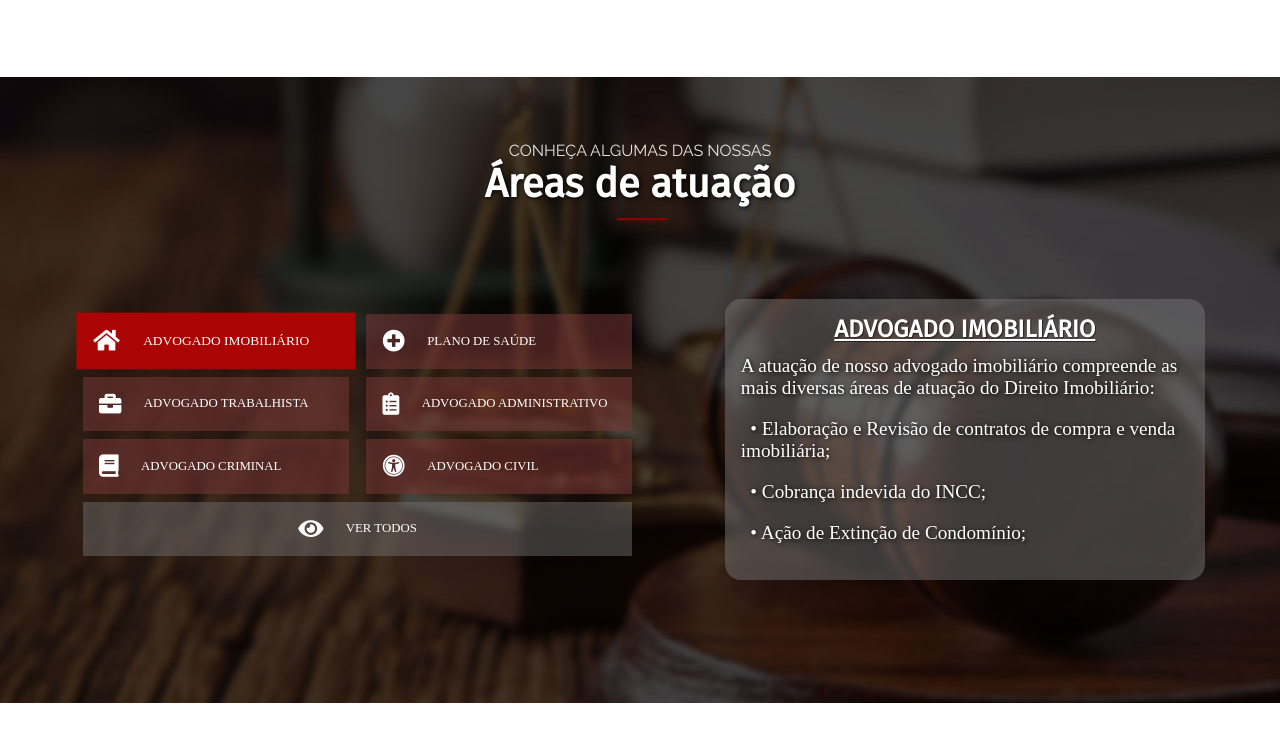
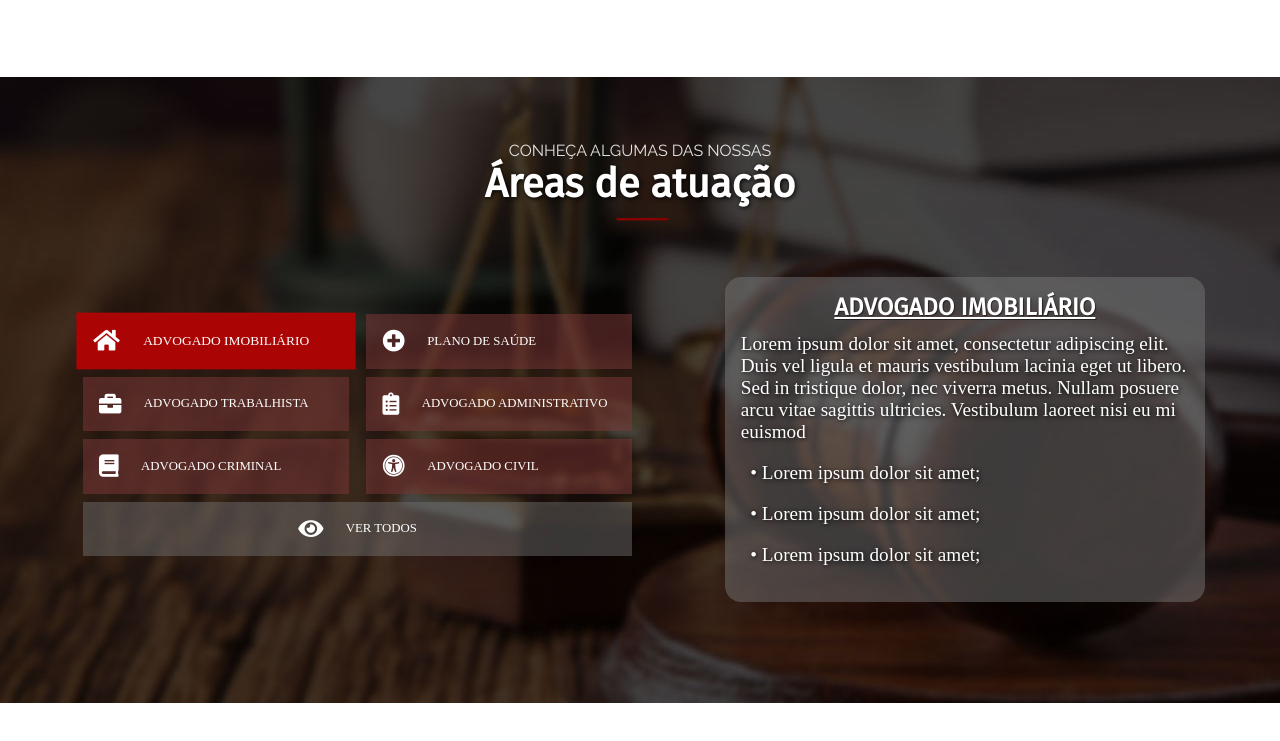
Before and after one commit to matheusmhq/advocacia, a plain HTML site: page index.html in a window 1280 px wide. Both pictures are taken after a click on the element "ADVOGADO IMOBILIÁRIO". Shown: the part 1099-1840 px from the top of the page. Drawn offline with Linux system fonts and the light colour scheme.

Commit message:
Detalhes

```diff
--- a/index.html
+++ b/index.html
@@ -193,7 +193,7 @@
                         <i class="fas fa-minus fa-2x iconepadrao"></i>
                         <i class="fas fa-minus fa-2x iconepadrao"></i>
                     </span>
-                    <p class="cinza textosobre-pi">A ADVOCACIA caracteriza-se por uma prática advocatícia inovadora, baseada principalmente nas soluções extrajudiciais (mais rápidas e mais acessíveis) e nas soluções judiciais elaboradas por meio da combinação da profunda experiência prática de seus advogados e de pesquisas jurídicas focadas exclusivamente nos casos apresentados. </p>
+                    <p class="cinza textosobre-pi">Lorem ipsum dolor sit amet, consectetur adipiscing elit. Duis vel ligula et mauris vestibulum lacinia eget ut libero. Sed in tristique dolor, nec viverra metus. Nullam posuere arcu vitae sagittis ultricies. Vestibulum laoreet nisi eu mi euismod, quis placerat nibh consectetur. Maecenas a quam a felis venenatis ultrices a eget sem. Nunc scelerisque commodo massa. Sed sodales, risus non lobortis blandit.</p>
                 </div>
 
                 <div class="bgqs-pi container">
@@ -206,7 +206,7 @@
                             <i class="fas fa-minus fa-2x iconepadrao"></i>
                             <i class="fas fa-minus fa-2x iconepadrao"></i>
                         </span>
-                        <p class="cinza">"Prestar serviços de alto nível de eficácia, inovação e flexibilidade, proporcionando soluções de forma colaborativa com nossos parceiros, maximizando resultados, com equipe ética, comprometida e competente."</p>
+                        <p class="cinza">"Lorem ipsum dolor sit amet, consectetur adipiscing elit. Duis vel ligula et mauris vestibulum lacinia eget ut libero. Sed in tristique dolor, nec viverra metus. Nullam posuere arcu vitae sagittis ultricies."</p>
                     </div>
 
                     <span class="espacoqs"></span>
@@ -220,7 +220,7 @@
                             <i class="fas fa-minus fa-2x iconepadrao"></i>
                             <i class="fas fa-minus fa-2x iconepadrao"></i>
                         </span>
-                        <p class="cinza">"Tornar-se referência através de nossos produtos e serviços, através da melhoria contínua de nossos processos e qualificação de nossa equipe, oferecer os melhores serviços para os nossos parceiros.”</p>
+                        <p class="cinza">"Lorem ipsum dolor sit amet, consectetur adipiscing elit. Duis vel ligula et mauris vestibulum lacinia eget ut libero. Sed in tristique dolor, nec viverra metus. Nullam posuere arcu vitae sagittis ultricies.”</p>
                     </div>
                 </div>
             </section>
@@ -279,52 +279,52 @@
 
                              <div class="textofixo texto01 wow bounceInRight">
                                 <p class="areaespecifica"></p>
-                                 <p>Com quase uma década de atuação nas áreas de Direito Imobiliário, Trabalhista, Familiar, Criminal, Licitações e Contratos Públicos, Recursos de multas e suspensão do direito de dirigir, Serviços de Planos de Saúde e Adiamento do Serviço Militar Obrigatório para Médicos, a <strong>ADVOCACIA</strong> destaca-se como um escritório moderno e com soluções práticas para o atendimento das demandas de seus clientes.</p>
+                                 <p>Lorem ipsum dolor sit amet, consectetur adipiscing elit. Duis vel ligula et mauris vestibulum lacinia eget ut libero. Sed in tristique dolor, nec viverra metus. Nullam posuere arcu vitae sagittis ultricies. Vestibulum laoreet nisi eu mi euismod, quis placerat nibh consectetur. Maecenas a quam a felis venenatis ultrices a eget sem. Nunc scelerisque commodo massa. Sed sodales, risus non lobortis blandit, eros erat iaculis est, at efficitur arcu odio sed dolor. </p>
                             </div>
 
 
 
                             <div class="textopadrao texto01 animated bounceInRight">
                                 <p class="areaespecifica">ADVOGADO IMOBILIÁRIO</p>
-                                <p>A atuação de nosso advogado imobiliário compreende as mais diversas áreas de atuação do Direito Imobiliário:</p>
-                                <p>&nbsp;&nbsp;• Elaboração e Revisão de contratos de compra e venda imobiliária;</p>
-                                <p>&nbsp;&nbsp;• Cobrança indevida do INCC;</p>
-                                <p>&nbsp;&nbsp;• Ação de Extinção de Condomínio;</p>
+                                <p>Lorem ipsum dolor sit amet, consectetur adipiscing elit. Duis vel ligula et mauris vestibulum lacinia eget ut libero. Sed in tristique dolor, nec viverra metus. Nullam posuere arcu vitae sagittis ultricies. Vestibulum laoreet nisi eu mi euismod</p>
+                                <p>&nbsp;&nbsp;• Lorem ipsum dolor sit amet;</p>
+                                <p>&nbsp;&nbsp;• Lorem ipsum dolor sit amet;</p>
+                                <p>&nbsp;&nbsp;• Lorem ipsum dolor sit amet;</p>
                             </div>
 
                             <div class="textopadrao texto02 animated bounceInUp">
                                 <p class="areaespecifica">Plano de saúde</p>
-                                <p>Possuímos em nosso escritório advogado especialista em plano de saúde. Isso se faz necessário nos dias de hoje pela quantidade de abusos praticados pelas operadoras de planos de saúde é cada vez mais frequente</p>
-                                <p>&nbsp;&nbsp;• Reajustes abusivos de mensalidade decorrente de mudança de faixa etária (56 anos; 59 anos; 60 anos ou mais);</p>
-                                <p>&nbsp;&nbsp;• Cobertura de home care;</p>
+                                <p>Lorem ipsum dolor sit amet, consectetur adipiscing elit. Duis vel ligula et mauris vestibulum lacinia eget ut libero. Sed in tristique dolor, nec viverra metus. Nullam posuere arcu vitae sagittis ultricies.</p>
+                                <p>&nbsp;&nbsp;• Lorem ipsum dolor sit amet;</p>
+                                <p>&nbsp;&nbsp;• Lorem ipsum dolor sit amet;</p>
                             </div>
 
                             <div class="textopadrao texto03 animated bounceInRight">
                                 <p class="areaespecifica">Advogado Trabalhista</p>
-                                <p>Seus direitos trabalhistas são representados por um advogado trabalhista especializado para resolver todos os seus detalhes legais, incluindo contratos, demissão com e sem justa causa, adicional de insalubridade e periculosidade, a salários, horas extras, comissões, equiparação salarial entre outros direitos.</p>
-                                <p>&nbsp;&nbsp;• Consultoria Preventiva;</p>
-                                <p>&nbsp;&nbsp;• Análise de Contratos de Trabalho e Prestação de Serviços;</p>
+                                <p>Lorem ipsum dolor sit amet, consectetur adipiscing elit. Duis vel ligula et mauris vestibulum lacinia eget ut libero. Sed in tristique dolor, nec viverra metus. Nullam posuere arcu vitae sagittis ultricies.</p>
+                                <p>&nbsp;&nbsp;• Lorem ipsum dolor sit amet;</p>
+                                <p>&nbsp;&nbsp;• Lorem ipsum dolor sit amet;</p>
                             </div>
 
                              <div class="textopadrao texto04 animated bounceInUp">
                                 <p class="areaespecifica">Advogado Administrativo</p>
-                                <p>Liderada pela advogada especializada e professora Carolina Dalla Pacce, a equipe de Direito administrativo está à disposição para lhe atender em suas questões jurídicas.</p>
-                                <p>&nbsp;&nbsp;• Suspensão do direito de dirigir e cassação da carteira nacional de habilitação;</p>
-                                <p>&nbsp;&nbsp;• Provedores de internet e televisão a cabo.</p>
+                                <p>Lorem ipsum dolor sit amet, consectetur adipiscing elit. Duis vel ligula et mauris vestibulum lacinia eget ut libero. Sed in tristique dolor, nec viverra metus. Nullam posuere arcu vitae sagittis ultricies.</p>
+                                <p>&nbsp;&nbsp;• Lorem ipsum dolor sit amet;</p>
+                                <p>&nbsp;&nbsp;• Lorem ipsum dolor sit amet;</p>
                             </div>
 
                              <div class="textopadrao texto05 animated bounceInRight">
                                 <p class="areaespecifica">Advogado Criminal</p>
-                                <p>No campo do Direito Penal, o advogado Criminal atua no acompanhamento de vítimas, (tanto pessoa física, quanto pessoa jurídica), também como assistente de acusação, realizando elaboração de pedidos como de Liberdade Provisória, de Relaxamento de Prisão em Flagrante, de Revogação de Prisão Temporária e de Prisão Preventiva e de “Habeas Corpus”.</p>
-                                <p>&nbsp;&nbsp;• Crimes de Lavagem ou Ocultação de Bens, Direitos e Valores (Lei n° 9.613/98);</p>
-                                <p>&nbsp;&nbsp;• Crimes contra o patrimônio (furto, roubo, extorsão, estelionato, receptação – Decreto-lei n.º 2.848/1940);</p>
+                                <p>Lorem ipsum dolor sit amet, consectetur adipiscing elit. Duis vel ligula et mauris vestibulum lacinia eget ut libero. Sed in tristique dolor, nec viverra metus. Nullam posuere arcu vitae sagittis ultricies.</p>
+                                <p>&nbsp;&nbsp;• Lorem ipsum dolor sit amet;</p>
+                                <p>&nbsp;&nbsp;• Lorem ipsum dolor sit amet;</p>
                             </div>
 
                              <div class="textopadrao texto06 animated bounceInUp">
                                 <p class="areaespecifica">Advogado Civil</p>
-                                <p>Além de prestar consultoria jurídica que consiste na verificação de negócios importantes sob o aspecto legal, para prevenir problemas de futuros e eventuais litígios, seja “auditando” ou “controlando”, para se usar a terminologia da Ciência da Administração, nos dias de hoje é importante para as empresas terem um advogado civil por perto.</p>
-                                <p>&nbsp;&nbsp;• Descumprimento dos contratos cumprimento forçado e indenização;</p>
-                                <p>&nbsp;&nbsp;• Responsabilidade civil contratual, extracontratual,  civil objetiva, civil subjetiva;</p>
+                                <p>Lorem ipsum dolor sit amet, consectetur adipiscing elit. Duis vel ligula et mauris vestibulum lacinia eget ut libero. Sed in tristique dolor, nec viverra metus. Nullam posuere arcu vitae sagittis ultricies.</p>
+                                <p>&nbsp;&nbsp;• Lorem ipsum dolor sit amet;</p>
+                                <p>&nbsp;&nbsp;• Lorem ipsum dolor sit amet;</p>
                             </div>
                         </div>
                     </div>
```
